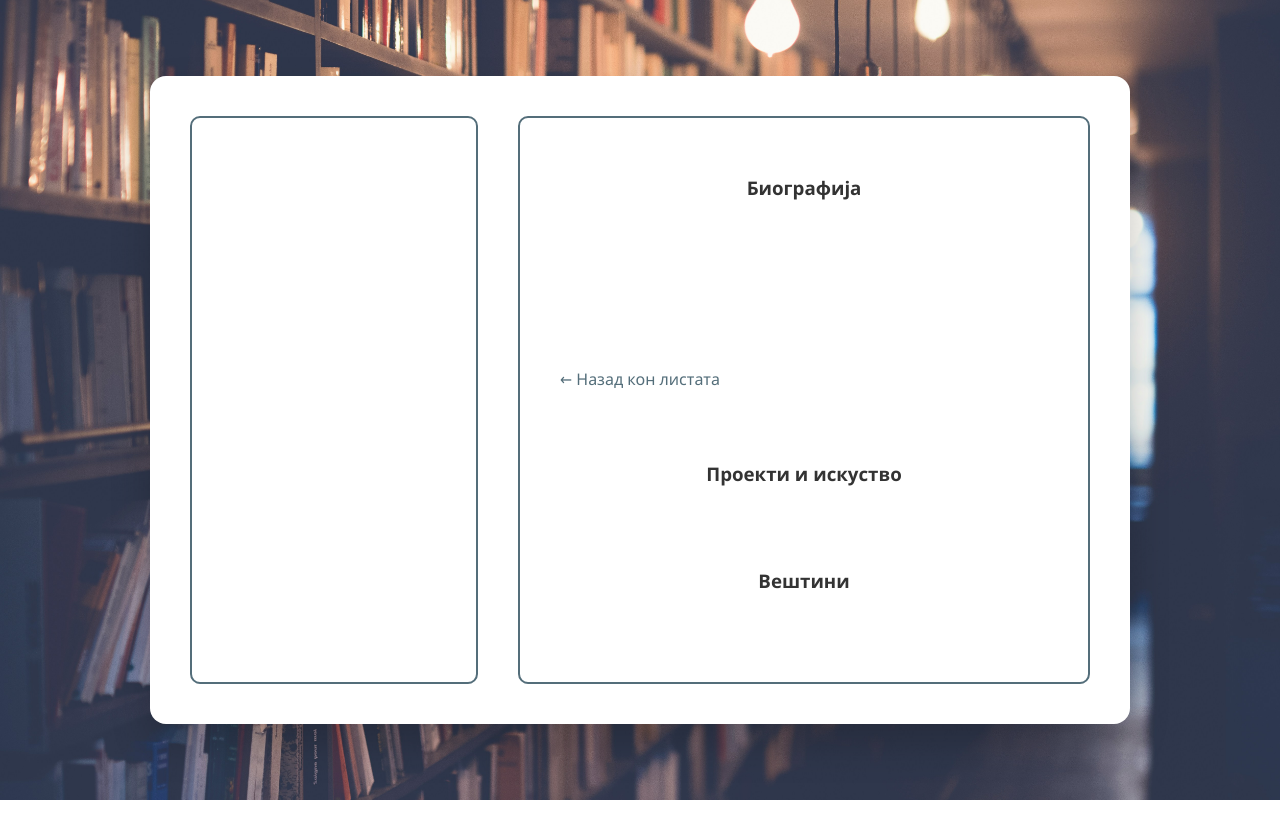
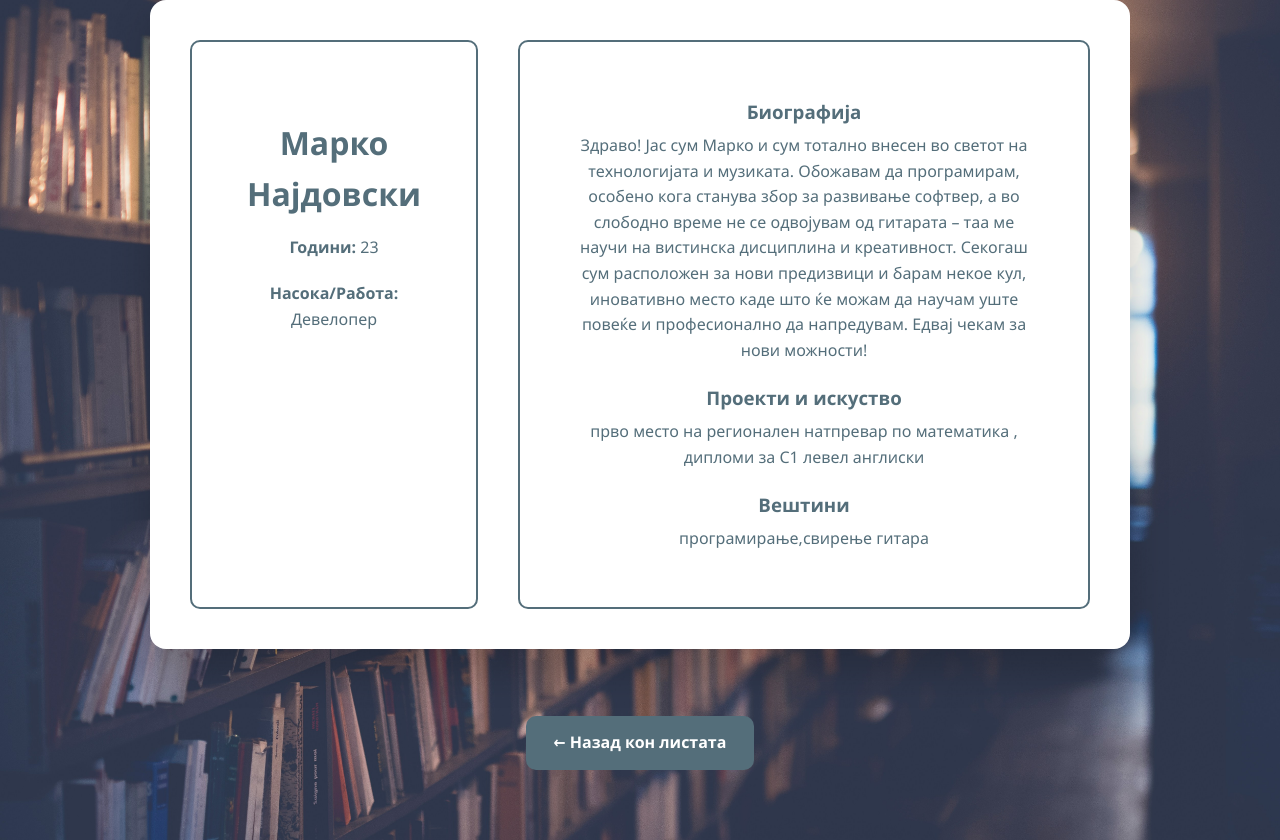
Before and after one commit to aspiZ/Student-Portfolio-Builder, a Flask app: page /portfolio/view/1 in a window 1280 px wide. Shown: the part 80-920 px from the top of the page. Before the commit the page ends 880 px from the top, so only its background shows below. Run offline with Flask 3, Linux system fonts and the light colour scheme.

Commit message:
final edit

```diff
--- a/ai_service.py
+++ b/ai_service.py
@@ -3,7 +3,7 @@ import os
 
 MODEL_NAME = "gemini-3-flash-preview"
 
-GEMINI_API_KEY = os.getenv("GEMINI_API_KEY","")
+GEMINI_API_KEY = os.getenv("")
 
 def generate_text(prompt: str) -> str:
     api_key = GEMINI_API_KEY
--- a/static/style.css
+++ b/static/style.css
@@ -338,18 +338,22 @@ main ul li a:hover {
 }
 
 .back-link {
-    position: absolute;
-    margin-top: -40px;
+    margin-top: auto;
+    margin-bottom: 30px;
 }
 
 .back-link a {
+    display: inline-block;
+    background-color: #546e7a;
+    color: white;
+    padding: 14px 28px;
+    border-radius: 10px;
+    font-weight: 600;
     text-decoration: none;
-    color: #546e7a;
-    font-weight: 500;
 }
 
 .back-link a:hover {
-    text-decoration: underline;
+    background-color: #27ae60;
 }
 
 .white-box {
@@ -384,3 +388,16 @@ main ul li a:hover {
 .section:nth-child(2) { animation-delay: 0.25s; }
 .section:nth-child(3) { animation-delay: 0.4s; }
 button.slide { animation-delay: 0.55s; }
+
+.white-box,
+.white-box h1,
+.white-box h3,
+.white-box p,
+.white-box strong {
+    color: #546e7a;
+}
+
+.image {
+    justify-content: space-between;
+    padding-bottom: 40px;
+}
--- a/templates/index.html
+++ b/templates/index.html
@@ -21,7 +21,7 @@
     <div class="image" style="background-image: url('{{ url_for('static', filename='image.jpg') }}');">
         <div class="container">
                 <h1>Дигитално Студентско Портфолио</h1>
-                <p>Вашата платформа за професионално претставување. Креирајте личен профил, прикажете ги вашите проекти и споделете ги своите успеси со идните работодавачи на едно место.</p>
+                <p>Вашата платформа за професионално претставување. Креирајте личен профил, прикажете ги вашите проекти и споделете ги своите успеси со идните работодавачи на едно место. Направете прв впечаток што се памети и отворете ја вратата кон нови кариерни можности.</p>
                 <a class="btn" href="{{ url_for('portfolio_new') }}">Направи портфолио</a>
         </div>
     </div>
```
Also changed, not shown: app.db.
